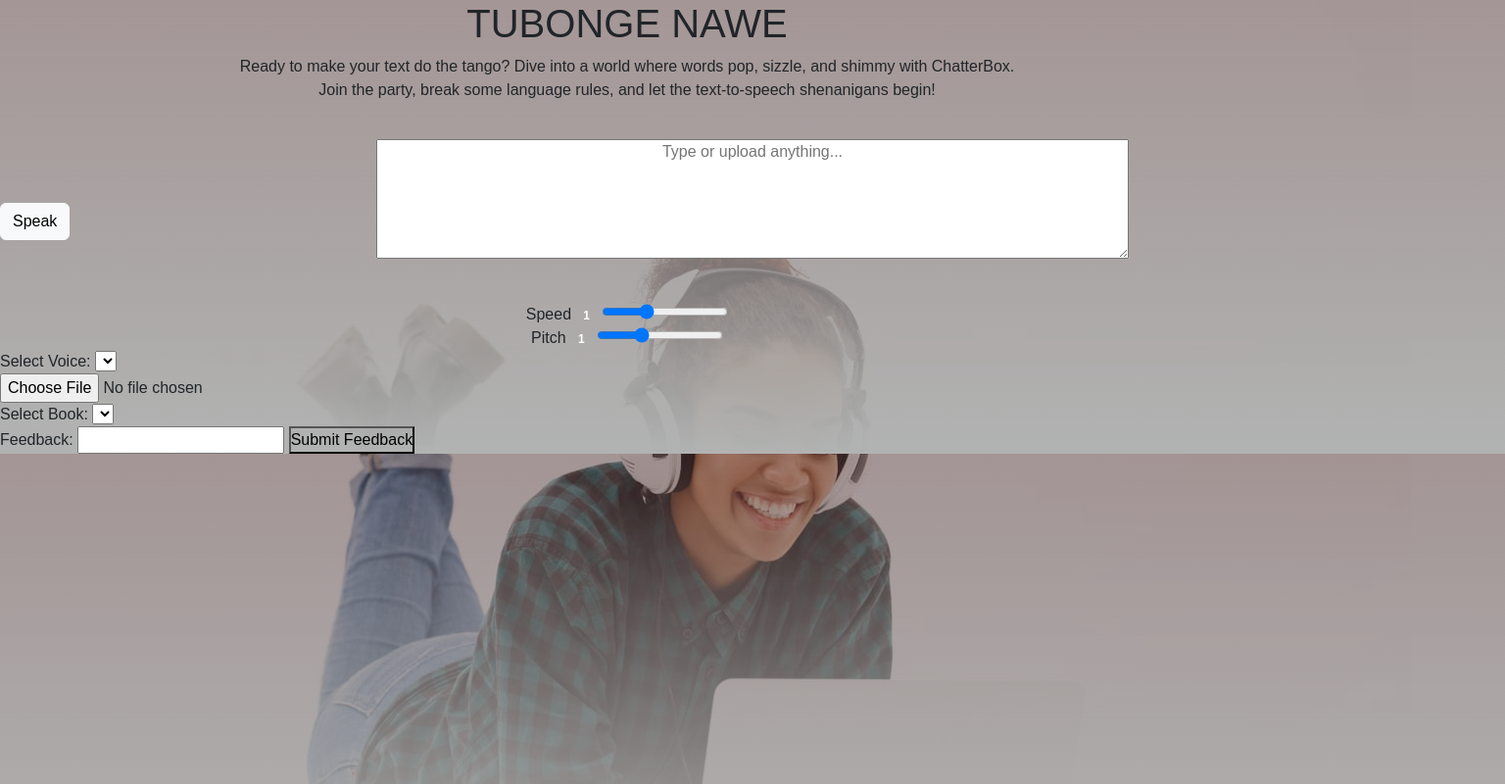
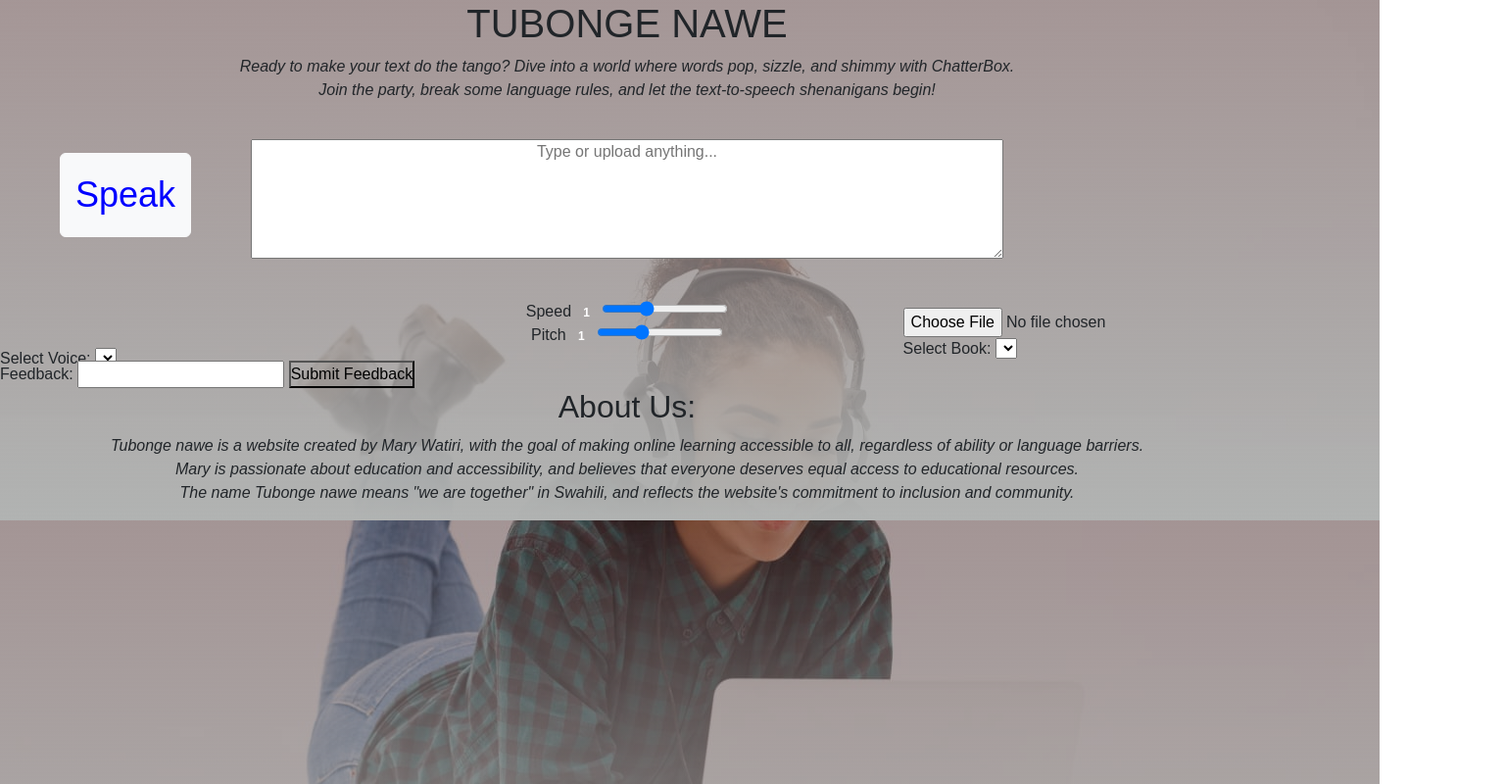
Before and after one commit to Mary-Watiri/Tubonge-Nawe-Website, a plain HTML site: page content.html in a window 1280 px wide. Shown: the whole page at 98% size, 1536 px wide, since content can reach past the window. Drawn offline with nearby package versions, Linux system fonts and the light colour scheme; no server answers.

Commit message:
css styling

```diff
--- a/content.css
+++ b/content.css
@@ -64,13 +64,14 @@ button{
     margin:0 auto;
     padding:0 1rem;
 
+
 }
 h1{
     margin:0.6rem 0;
     line-height: 1.25;
     font-weight: 400;
     text-transform: capitalize;
-    color: #191b17;
+    color: #1463f5;
 }
 .center{
     display:flex;
@@ -86,23 +87,40 @@ h1{
     text-align: center;
     height:150%;
     width: 120%;
-    justify-content: center;
+    /* justify-content: center; */
     margin-top:3%;
+    margin-right: 60%;
+    margin-left:-10%;
+    left:90%;
 
 }
 .input{
 text-align: left;
+margin-left:72%;
+margin-top: -5%;
 }
 .volume{
     text-align: center;
     margin-top:5%;
 }
 .speak{
-    text-align:left ;
-    margin-top:-5%;
-    width:50%;
-    height: 70%;
+    text-align:center ;
+    margin-top:-9%;
+    width:20%;
+    height: 150%;
+    margin-right: 30%;
+    justify-content: center;
+    /* display: flex; */
+    font-size: 1.5em;
+    padding:0%;
+    box-shadow: #191b17;
+
 }
+h2{
+    text-align: center;
+    color:blue;
+}
+
 .navbar{
     position: fixed;
     top:0;
@@ -118,4 +136,5 @@ text-align: left;
 p{
     justify-content: center;
     text-align: center;
+    font-style: italic;
 }
--- a/content.html
+++ b/content.html
@@ -44,13 +44,17 @@
         </div>
     <p>Ready to make your text do the tango? Dive into a world where words pop, sizzle, and shimmy with ChatterBox. <br>Join the party, break some language rules, and let the text-to-speech shenanigans begin!</p>
     </div>
+</header>
         </div>
         <div class = "main">
         <form>
                 <textarea id="text-input" rows="5" cols="1" class="custom-range" placeholder="Type or upload anything..."></textarea>
             </div>
             <div class="speak">
-            <button id="speakButton" class="btn btn-light btn-block">Speak</button>
+            <button id="speakButton" class="btn btn-light btn-block" style="font-size: 1.5em; padding: 15px;color:blue">Speak</button>
+
+
+            <!-- <button id="speakButton" class="btn btn-light btn-block">Speak</button> -->
             </div>
             <div class = "volume">
             <div class="form-group">
@@ -87,6 +91,11 @@
           <span id="feedbackError" style="display: none; color: red;">Please provide feedback before submitting.</span>
           <button type="submit" id="submitBtn">Submit Feedback</button>
       </form>
+      <div id="about">
+        <h2>About Us:</h2>
+        <div class = "container">
+        <p>Tubonge nawe is a website created by Mary Watiri, with the goal of making online learning accessible to all, regardless of ability or language barriers.<br> Mary is passionate about education and accessibility, and believes that everyone deserves equal access to educational resources.<br>The name Tubonge nawe means "we are together" in Swahili, and reflects the website's commitment to inclusion and community.</p></div>
+    </div>
       </footer>
     <script src="https://cdn.jsdelivr.net/npm/bootstrap@5.3.2/dist/js/bootstrap.bundle.min.js" integrity="sha384-C6RzsynM9kWDrMNeT87bh95OGNyZPhcTNXj1NW7RuBCsyN/o0jlpcV8Qyq46cDfL" crossorigin="anonymous"></script>
     <script src="index.js"></script>
```
